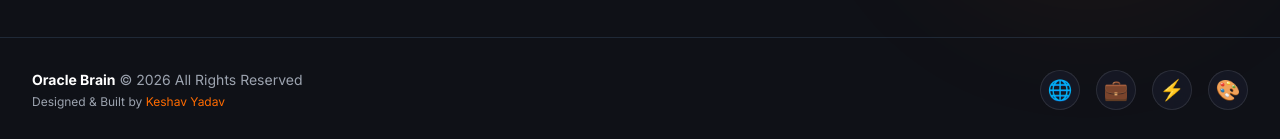
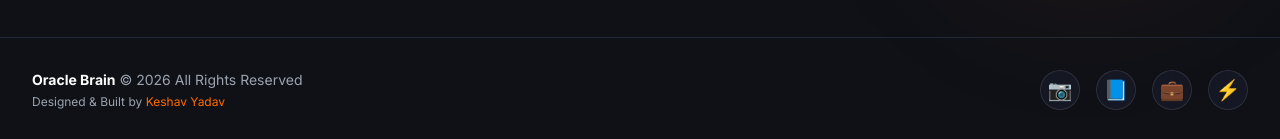
Before and after one commit to OracleBrain/KeshavPortFolio, a React (Vite) app: page / in a window 1280 px wide. Shown: the part 4050-4189 px from the top of the page. Built offline with nearby package versions, Linux system fonts and the light colour scheme.

Commit message:
Update social media links in footer with real profiles

```diff
--- a/src/components/Footer.jsx
+++ b/src/components/Footer.jsx
@@ -4,10 +4,10 @@ const Footer = () => {
   const currentYear = new Date().getFullYear();
 
   const socialLinks = [
-    { icon: '🌐', name: 'Website', link: '#' },
-    { icon: '💼', name: 'LinkedIn', link: '#' },
-    { icon: '⚡', name: 'GitHub', link: '#' },
-    { icon: '🎨', name: 'Dribbble', link: '#' },
+    { icon: '📷', name: 'Instagram', link: 'https://www.instagram.com/adhikari_keshavraj/' },
+    { icon: '📘', name: 'Facebook', link: 'https://www.facebook.com/keshav.yadav.946029' },
+    { icon: '💼', name: 'LinkedIn', link: 'https://www.linkedin.com/in/keshavyadav9/' },
+    { icon: '⚡', name: 'GitHub', link: 'https://github.com/KeshavYadav289' },
   ];
 
   return (
```
